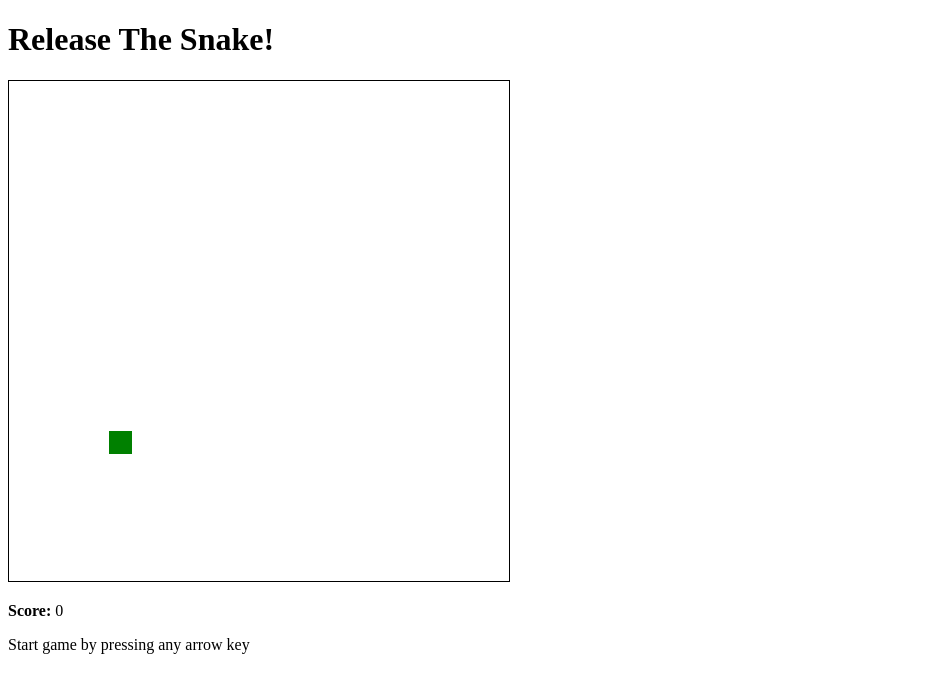
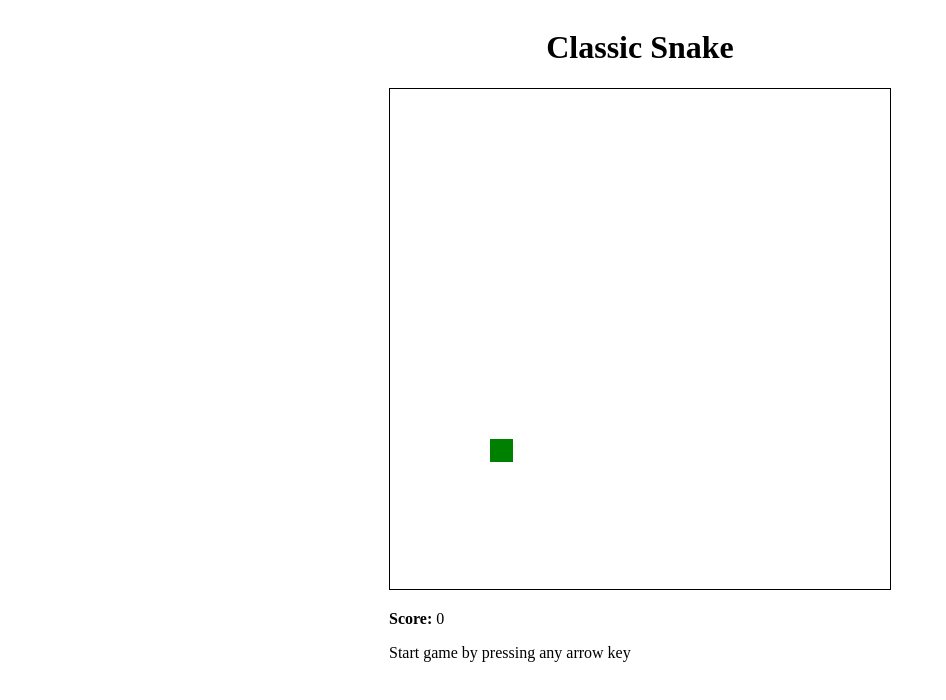
Before and after one commit to vnop/snake, an Angular app: page / in a window 1280 px wide. Shown: the top 700 px of the page, without its empty margins (0-946 px from the left). Built offline with nearby package versions, Linux system fonts and the light colour scheme.

Commit message:
Finished game
Added a button to start a new game, displays conditonal text, and ends game correctly.

```diff
--- a/src/app/app.component.css
+++ b/src/app/app.component.css
@@ -0,0 +1,5 @@
+#app {
+    display: flex;
+    flex-direction: column;
+    align-items: center;
+}
--- a/src/app/app.component.html
+++ b/src/app/app.component.html
@@ -1,5 +1,5 @@
-<div>
-  <h1>Release The Snake!</h1>
+<div id="app">
+  <h1>Classic Snake</h1>
   <div class="gameArea">
     <app-garden></app-garden>
   </div>
--- a/src/app/garden/garden.component.html
+++ b/src/app/garden/garden.component.html
@@ -1,6 +1,8 @@
-<canvas id="garden" width="500" height="500"
-style="border:1px solid #000000;">
-</canvas>
 <div>
-  <app-snake></app-snake>
+  <canvas id="garden" width="500" height="500"
+  style="border:1px solid #000000;">
+  </canvas>
+  <div>
+    <app-snake></app-snake>
+  </div>
 </div>
--- a/src/app/snake/snake.component.html
+++ b/src/app/snake/snake.component.html
@@ -1,5 +1,8 @@
 <div>
     <p><strong>Score: </strong>{{tail.length}}</p>
     <p *ngIf="key === undefined">Start game by pressing any arrow key</p>
-    <p *ngIf="gamePlay"><strong>GAME OVER</strong></p>
+    <div *ngIf="gamePlay">
+        <p><strong>GAME OVER</strong></p>
+        <button (click)="newGame()">New Game</button>
+    </div>
 </div>
--- a/src/app/snake/snake.component.ts
+++ b/src/app/snake/snake.component.ts
@@ -1,5 +1,4 @@
 import { Component, OnInit, HostListener } from '@angular/core';
-// import { DataService } from '../data.service';
 
 @Component({
   selector: 'app-snake',
@@ -56,7 +55,11 @@ export class SnakeComponent implements OnInit {
       }
     }
   }
-
+  newGame() {
+    this.key = undefined;
+    this.clear();
+    this.ngOnInit();
+  }
   genRandom() {
     let val = Math.floor(Math.random() * 476);
     return Math.floor(val / 25) * 25;
@@ -95,10 +98,7 @@ export class SnakeComponent implements OnInit {
     this.ctx.fillRect(this.x, this.y, 23, 23);
     // draw fruit
     this.ctx.fillStyle = "red";
-    this.ctx.fillRect(this.fruitPosX,
-                      this.fruitPosY,
-                      23,
-                      23);
+    this.ctx.fillRect(this.fruitPosX, this.fruitPosY, 23, 23);
   }
 
   move() {
@@ -116,7 +116,7 @@ export class SnakeComponent implements OnInit {
             break;
           }
         }
-        console.log('moving up: ', this.y);
+        // console.log('moving up: ', this.y);
         if (this.x === this.fruitPosX && this.y === this.fruitPosY) {
           this.grow(this.x, this.y);
           this.fruitPosX = this.genRandom();
@@ -147,7 +147,7 @@ export class SnakeComponent implements OnInit {
             break;
           }
         }
-        console.log('moving down: ', this.y);
+        // console.log('moving down: ', this.y);
         if (this.x === this.fruitPosX && this.y === this.fruitPosY) {
           this.grow(this.x, this.y);
           this.fruitPosX = this.genRandom();
@@ -162,7 +162,6 @@ export class SnakeComponent implements OnInit {
             prev = curr;
           }
           this.tail[0] = [this.x, this.y - 25];
-          console.log('TAIL: ', this.tail);
         }
       }
     } else if (this.key === 'ArrowRight') {
@@ -179,7 +178,7 @@ export class SnakeComponent implements OnInit {
             break;
           }
         }
-        console.log('moving right: ', this.x);
+        // console.log('moving right: ', this.x);
         if (this.x === this.fruitPosX && this.y === this.fruitPosY) {
           this.grow(this.x, this.y);
           this.fruitPosX = this.genRandom();
@@ -210,7 +209,7 @@ export class SnakeComponent implements OnInit {
             break;
           }
         }
-        console.log('moving left: ', this.x);
+        // console.log('moving left: ', this.x);
         if (this.x === this.fruitPosX && this.y === this.fruitPosY) {
           this.grow(this.x, this.y);
           this.fruitPosX = this.genRandom();
```
Also changed, not shown: 1 other file (tests, documents, lock files or other folders).
